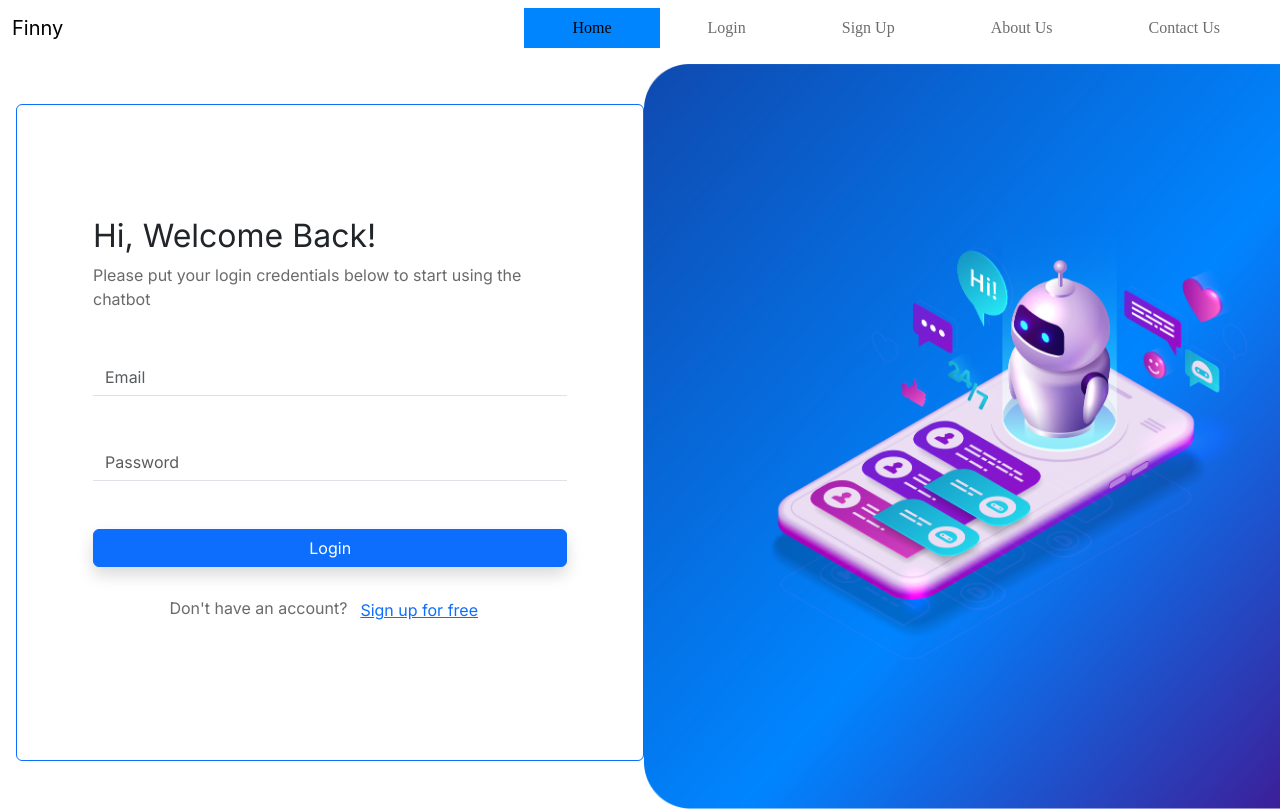
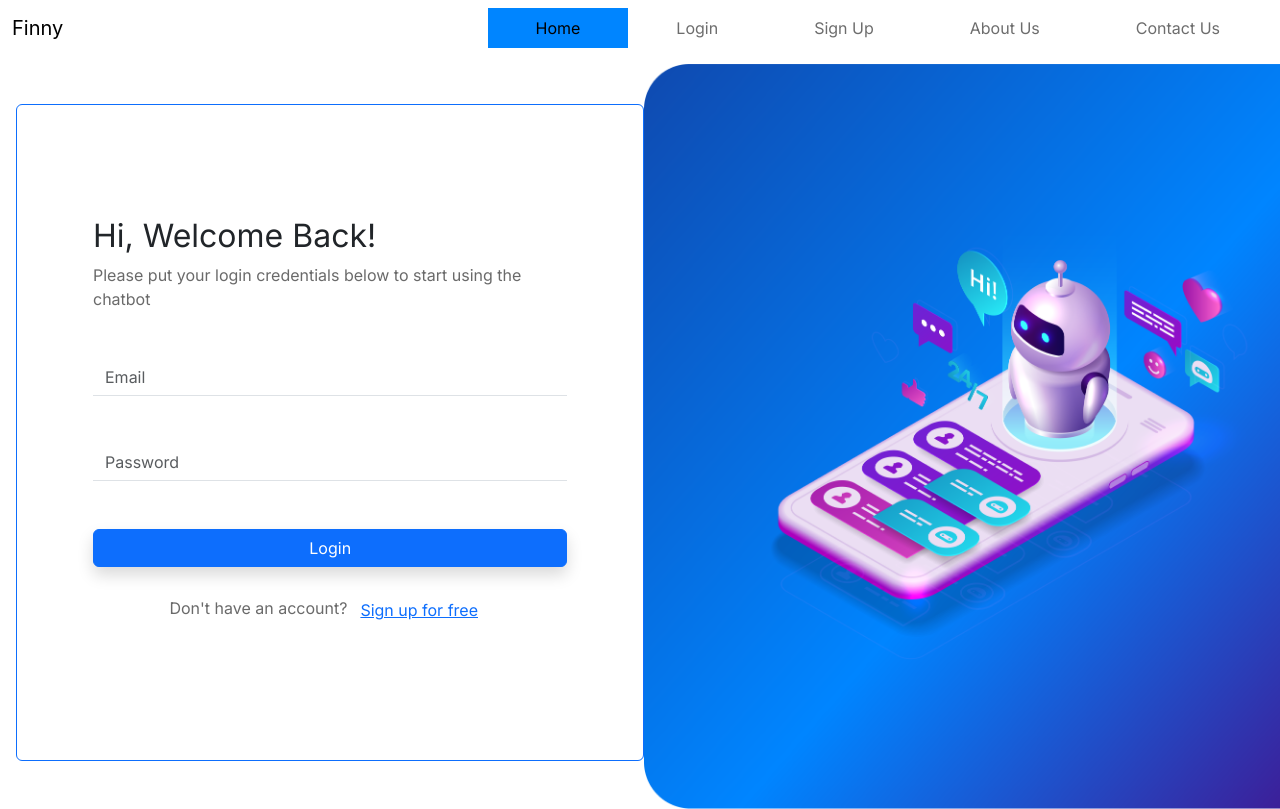
Before and after one commit to GouravChaki/Finny_Chatbot, a React (Create React App) app in the folder frontend/: page / in a window 1280 px wide. Built offline with nearby package versions, Linux system fonts and the light colour scheme.

Commit message:
Changed Font
Changed Navbar.css to fix font issue

```diff
--- a/frontend/src/Components/Navbar/Navbar.css
+++ b/frontend/src/Components/Navbar/Navbar.css
@@ -1,5 +1,5 @@
 .navbar-nav{
-    font-family: 'Inter, sans-serif';
+    font-family: 'Inter', 'sans-serif' !important ;
 }
 
 .navbar-nav .nav-link {
```
